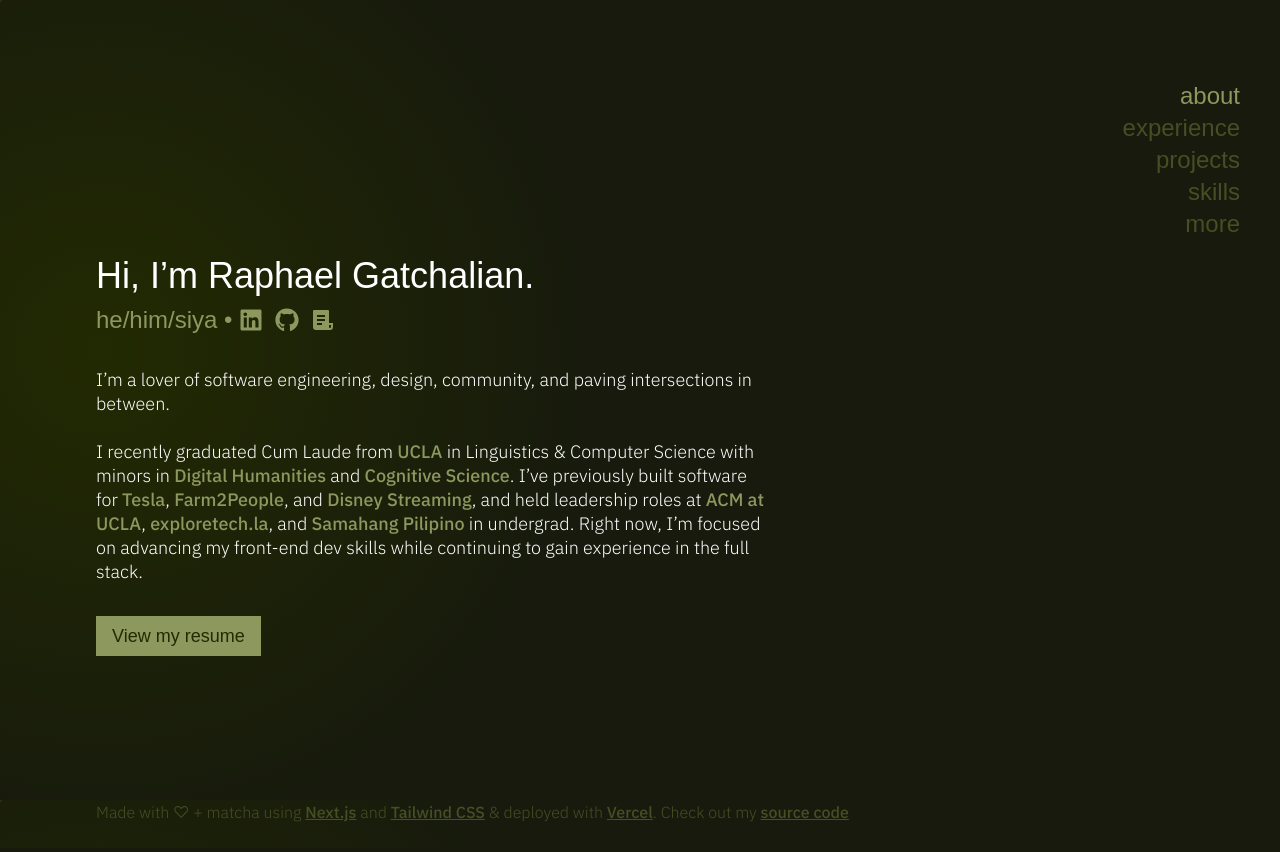
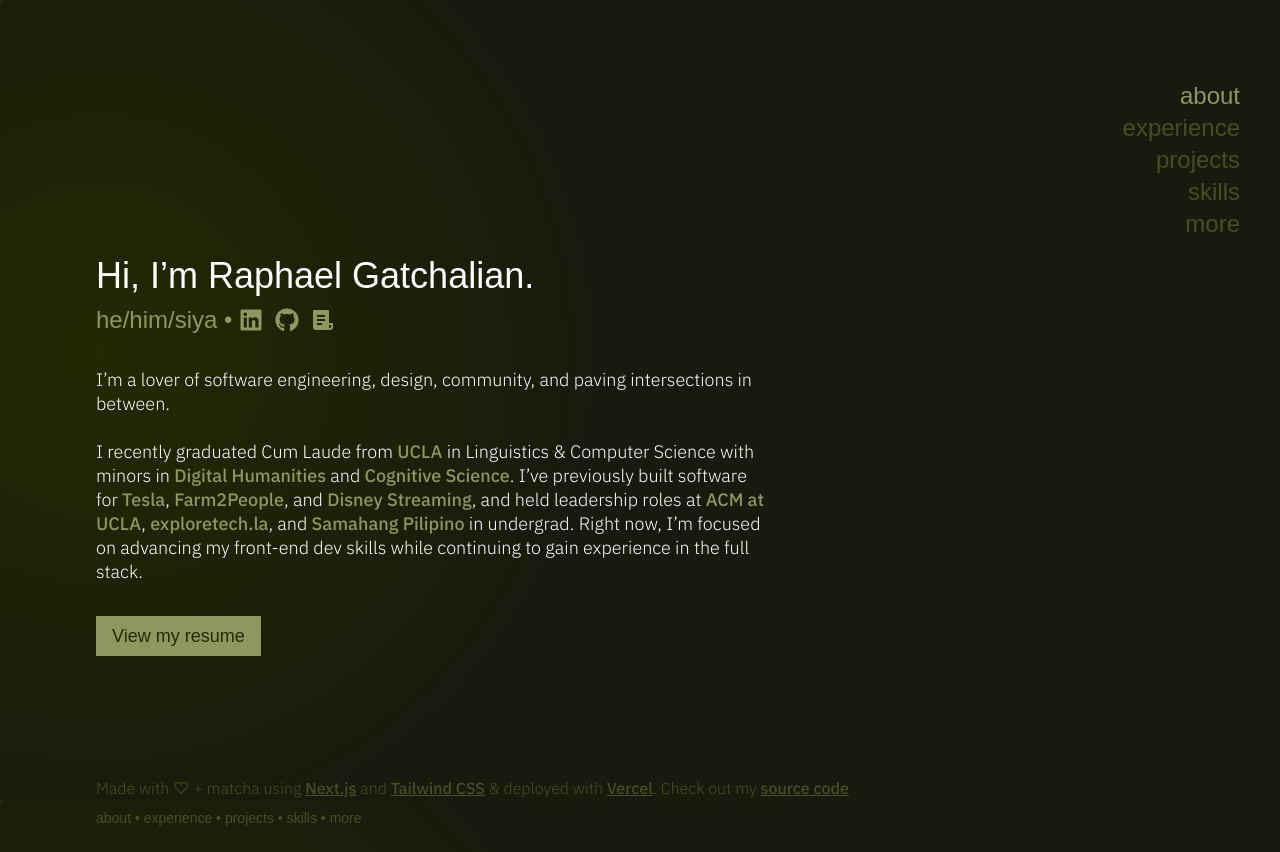
Before and after one commit to raphaeling/raphaeling.github.io, a Next.js app: page / in a window 1280 px wide. Built offline with nearby package versions, Linux system fonts and the light colour scheme; a web font is replaced by a local one.

Commit message:
Added footer navigation

```diff
--- a/src/components/root/Footer.tsx
+++ b/src/components/root/Footer.tsx
@@ -1,8 +1,9 @@
+import Link from 'next/link';
 import ExternalLink from './ExternalLink';
 
 export default function Footer() {
   return (
-    <div className='px-12 lg:px-24 font-body text-md text-dark font-thin justify-center pt-6 sm:pt-12 pb-6'>
+    <div className='px-12 lg:px-24 font-body text-md text-dark font-thin justify-center pt-6 pb-6'>
       <p>
         Made with ♡ + matcha using&nbsp;
         <ExternalLink href='https://nextjs.org/' underline className='hover:text-light'>
@@ -21,6 +22,27 @@
           source code
         </ExternalLink>
       </p>
+      <p className='mt-2 font-display text-sm'>
+        <Link href='/' className='transition hover:text-light'>
+          about
+        </Link>
+        &nbsp;•&nbsp;
+        <Link href='/experience' className='transition hover:text-light'>
+          experience
+        </Link>
+        &nbsp;•&nbsp;
+        <Link href='/projects' className='transition hover:text-light'>
+          projects
+        </Link>
+        &nbsp;•&nbsp;
+        <Link href='/skills' className='transition hover:text-light'>
+          skills
+        </Link>
+        &nbsp;•&nbsp;
+        <Link href='/more' className='transition hover:text-light'>
+          more
+        </Link>
+      </p>
     </div>
   );
 }
```
